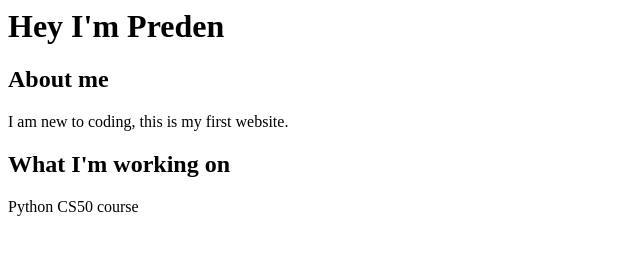
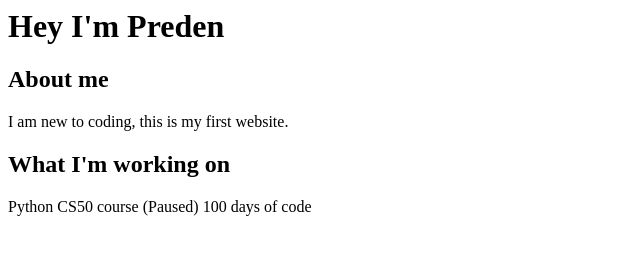
Before and after one commit to PwedenTheBro/CV, a plain HTML site: page index.html in a window 1280 px wide. Shown: the whole page, without its empty margins (0-640 px from the left). Drawn offline with Linux system fonts and the light colour scheme.

Commit message:
Update index.html

```diff
--- a/index.html
+++ b/index.html
@@ -10,7 +10,8 @@
         </p>
         <h2>What I'm working on</h2>
         <p>
-            Python CS50 course
+            Python CS50 course (Paused)
+            100 days of code
          </p>
      </body>
 </html>
```
